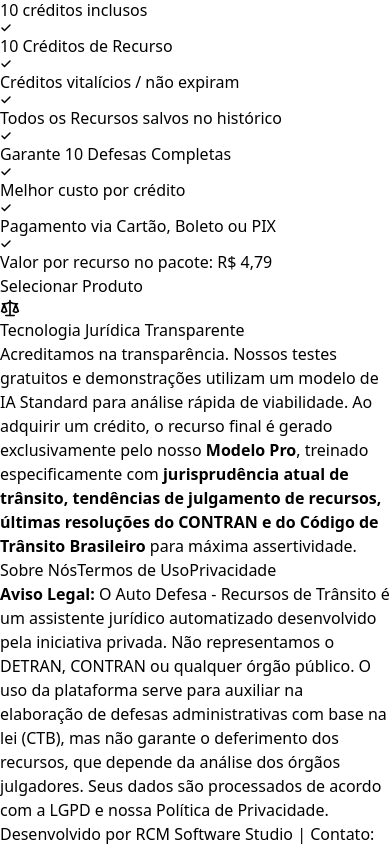
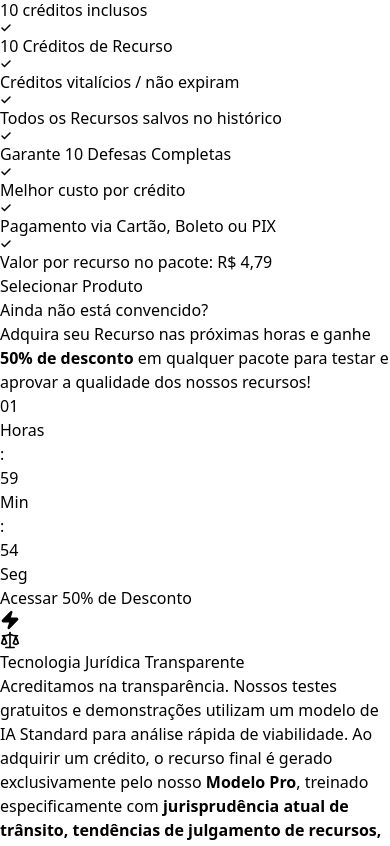
Before and after one commit to rodrigocvmd/auto-defesa, a React (Vite) app in the folder client/: page /pricing in a window 390 px wide. Shown: the part 2175-3021 px from the top of the page. Built offline with nearby package versions, Linux system fonts and the light colour scheme; no server answers.

Commit message:
feat: add countdown timer and 50% discount promotional route

```diff
--- a/client/src/App.jsx
+++ b/client/src/App.jsx
@@ -54,6 +54,7 @@ function App() {
               <Route path="/profile" element={<Profile />} />
               <Route path="/credit-success" element={<CreditSuccess />} />
               <Route path="/pricing" element={<Pricing />} />
+              <Route path="/pricing/discount" element={<Pricing />} />
               <Route path="/email-confirmation" element={<EmailConfirmation />} />
 
               {/* Rotas com parâmetro opcional para o fluxo de passos */}
--- a/client/src/pages/Pricing.jsx
+++ b/client/src/pages/Pricing.jsx
@@ -1,15 +1,16 @@
-import React, { useState } from "react";
+import React, { useState, useEffect } from "react";
 import MainLayout from "../layouts/MainLayout";
 import { Check, Shield, Zap, Star, Briefcase, FileText, Scale } from "lucide-react";
 import { useAuth } from "../contexts/AuthContext";
 import { api } from "../services/api";
-import { useNavigate, useSearchParams } from "react-router-dom";
+import { useNavigate, useSearchParams, useLocation } from "react-router-dom";
 import SEO from "../components/SEO";
 import ScrollReveal from "../components/ScrollReveal";
 
 const Pricing = () => {
 	const { currentUser } = useAuth();
 	const navigate = useNavigate();
+	const location = useLocation();
 	const [searchParams] = useSearchParams();
 	const [loadingId, setLoadingId] = useState(null);
 
@@ -18,18 +19,54 @@ const Pricing = () => {
 	const [guestEmail, setGuestEmail] = useState("");
 	const [guestEmailError, setGuestEmailError] = useState("");
 
+	const [timeLeft, setTimeLeft] = useState(null);
+	const [promoEnded, setPromoEnded] = useState(false);
+
+	const isDiscountRoute = location.pathname === "/pricing/discount";
 	const redirect = searchParams.get("redirect");
+
+	useEffect(() => {
+		const endTimeStr = localStorage.getItem("discountEndTime");
+		let endTime;
+		if (!endTimeStr) {
+			endTime = Date.now() + 2 * 60 * 60 * 1000;
+			localStorage.setItem("discountEndTime", endTime.toString());
+		} else {
+			endTime = parseInt(endTimeStr, 10);
+		}
+
+		const updateTimer = () => {
+			const now = Date.now();
+			const diff = endTime - now;
+			if (diff <= 0) {
+				setTimeLeft({ h: "00", m: "00", s: "00" });
+				setPromoEnded(true);
+			} else {
+				const h = String(Math.floor(diff / (1000 * 60 * 60))).padStart(2, "0");
+				const m = String(Math.floor((diff % (1000 * 60 * 60)) / (1000 * 60))).padStart(2, "0");
+				const s = String(Math.floor((diff % (1000 * 60)) / 1000)).padStart(2, "0");
+				setTimeLeft({ h, m, s });
+				setPromoEnded(false);
+			}
+		};
+
+		updateTimer();
+		const interval = setInterval(updateTimer, 1000);
+		return () => clearInterval(interval);
+	}, []);
 
 	// IMPORTANTE:
 	// O erro "No such price: 'prod_...'" ocorre porque você copiou o ID do PRODUTO (começa com prod_)
 	// ao invés do ID do PREÇO (começa com price_).
 	// No Dashboard da Stripe, vá em Produtos > Clique no produto > Role até "Preços" > Copie o ID que começa com 'price_'.
-	const PLANS = [
+	const BASE_PLANS = [
 		{
 			id: "price_1SxBbqRTHGPeccd9D66pZoXs", // Substitua pelo ID real price_...
+			discountId: "price_discount_expresso",
 			name: "Recurso Expresso",
 			price: "R$ 17,90",
 			originalPrice: "R$ 29,90",
+			discountPrice: "R$ 8,95",
 			credits: 1,
 			mode: "payment", // Pagamento Único
 			icon: <FileText size={24} />,
@@ -41,16 +78,18 @@ const Pricing = () => {
 				"Recurso para qualquer fase da Defesa",
 				"Ótimo valor por Recurso",
 				"Pagamento via Cartão, Boleto ou PIX",
-				"Valor por recurso no pacote: R$ 17,90"
+				"Valor por recurso no pacote: R$ 17,90",
 			],
 			recommended: false,
 			color: "gray",
 		},
 		{
 			id: "price_1SuFi7RTHGPeccd987NViaZP", // Substitua pelo ID real price_...
+			discountId: "price_discount_completa",
 			name: "Proteção Completa",
 			price: "R$ 27,90",
 			originalPrice: "R$ 49,90",
+			discountPrice: "R$ 13,95",
 			credits: 3,
 			mode: "payment", // Pagamento Único
 			icon: <Shield size={24} />,
@@ -63,16 +102,18 @@ const Pricing = () => {
 				"Garante as 3 fases da Defesa",
 				"Custo por Recurso reduzido",
 				"Pagamento via Cartão, Boleto ou PIX",
-				"Valor por recurso no pacote: R$ 9,30"
+				"Valor por recurso no pacote: R$ 9,30",
 			],
 			recommended: true,
 			color: "blue",
 		},
 		{
 			id: "price_1SuFiORTHGPeccd9HKTxjPO7", // Substitua pelo ID real price_...
+			discountId: "price_discount_profissional",
 			name: "Pacote Profissional",
 			price: "R$ 47,90",
 			originalPrice: "R$ 99,90",
+			discountPrice: "R$ 23,95",
 			credits: 10,
 			mode: "payment", // Pagamento Único
 			icon: <Briefcase size={24} />,
@@ -84,12 +125,24 @@ const Pricing = () => {
 				"Garante 10 Defesas Completas",
 				"Melhor custo por crédito",
 				"Pagamento via Cartão, Boleto ou PIX",
-				"Valor por recurso no pacote: R$ 4,79"
+				"Valor por recurso no pacote: R$ 4,79",
 			],
 			recommended: false,
 			color: "gray",
 		},
 	];
+
+	const PLANS = BASE_PLANS.map(plan => {
+		if (isDiscountRoute && !promoEnded) {
+			return {
+				...plan,
+				id: plan.discountId,
+				price: plan.discountPrice,
+				originalPrice: plan.price
+			};
+		}
+		return plan;
+	});
 
 	const handleSubscribe = async (plan) => {
 		if (!currentUser) {
@@ -224,18 +277,72 @@ const Pricing = () => {
 
 								<button
 									onClick={() => handleSubscribe(plan)}
-									disabled={!!loadingId}
+									disabled={!!loadingId || (isDiscountRoute && promoEnded)}
 									className={`w-full py-4 rounded-xl font-bold text-lg transition-all active:scale-95 ${
 										plan.recommended
 											? "bg-blue-600 text-white hover:bg-blue-700 shadow-lg shadow-indigo-300"
 											: "bg-blue-500 text-white hover:bg-blue-600 shadow-lg shadow-blue-50"
-									} ${loadingId && loadingId !== plan.id ? "opacity-50 cursor-not-allowed" : ""}`}>
-									{loadingId === plan.id ? "Processando..." : "Selecionar Produto"}
+									} ${loadingId && loadingId !== plan.id ? "opacity-50 cursor-not-allowed" : ""} ${(isDiscountRoute && promoEnded) ? "bg-gray-400 !text-gray-200 opacity-100 !shadow-none cursor-not-allowed" : ""}`}>
+									{loadingId === plan.id ? "Processando..." : ((isDiscountRoute && promoEnded) ? "Fim da promoção" : "Selecionar Produto")}
 								</button>
 							</div>
 						</ScrollReveal>
 					))}
 				</div>
+
+				{!isDiscountRoute && timeLeft && (
+					<ScrollReveal>
+						<div className="mt-16 bg-gradient-to-br from-indigo-900 via-blue-900 to-indigo-800 rounded-[2.5rem] p-8 md:p-12 shadow-2xl relative overflow-hidden border border-indigo-700">
+							{/* Decorative background elements */}
+							<div className="absolute top-0 right-0 -mt-10 -mr-10 w-40 h-40 bg-blue-500 rounded-full blur-[80px] opacity-30"></div>
+							<div className="absolute bottom-0 left-0 -mb-10 -ml-10 w-40 h-40 bg-purple-500 rounded-full blur-[80px] opacity-30"></div>
+
+							<div className="relative z-10 flex flex-col lg:flex-row items-center justify-between gap-10">
+								<div className="text-center lg:text-left max-w-2xl">
+									<h3 className="text-3xl font-black text-white mb-4">
+										Ainda não está convencido?
+									</h3>
+									<p className="text-blue-100 text-xl leading-relaxed">
+										Adquira seu Recurso nas próximas horas e ganhe <strong>50% de desconto</strong> em qualquer pacote para testar e aprovar a qualidade dos nossos recursos!
+									</p>
+								</div>
+
+								<div className="flex flex-col items-center gap-6 shrink-0 w-full lg:w-auto">
+									<div className="flex gap-4">
+										<div className="bg-white/10 backdrop-blur-md rounded-2xl p-4 w-20 text-center border border-white/20 shadow-xl">
+											<div className="text-3xl font-black text-white">{timeLeft.h}</div>
+											<div className="text-[11px] text-blue-200 uppercase font-bold tracking-widest mt-1">Horas</div>
+										</div>
+										<div className="text-white text-3xl font-black flex items-center mb-5">:</div>
+										<div className="bg-white/10 backdrop-blur-md rounded-2xl p-4 w-20 text-center border border-white/20 shadow-xl">
+											<div className="text-3xl font-black text-white">{timeLeft.m}</div>
+											<div className="text-[11px] text-blue-200 uppercase font-bold tracking-widest mt-1">Min</div>
+										</div>
+										<div className="text-white text-3xl font-black flex items-center mb-5">:</div>
+										<div className="bg-white/10 backdrop-blur-md rounded-2xl p-4 w-20 text-center border border-white/20 shadow-xl relative overflow-hidden">
+											<div className="text-3xl font-black text-white">{timeLeft.s}</div>
+											<div className="text-[11px] text-blue-200 uppercase font-bold tracking-widest mt-1">Seg</div>
+											{/* Subtle pulse animation for seconds */}
+											<div className="absolute inset-0 bg-white/5 animate-pulse"></div>
+										</div>
+									</div>
+
+									<button
+										onClick={() => navigate("/pricing/discount")}
+										disabled={promoEnded}
+										className={`w-full py-4 px-8 rounded-2xl font-black text-lg transition-all shadow-xl active:scale-95 flex justify-center items-center gap-2 ${promoEnded ? 'bg-gray-500 text-gray-300 cursor-not-allowed border border-gray-400' : 'bg-gradient-to-r from-yellow-400 to-yellow-300 text-yellow-900 hover:from-yellow-300 hover:to-yellow-200 border border-yellow-200 shadow-yellow-500/30 hover:shadow-yellow-500/50 hover:-translate-y-1'}`}
+									>
+										{promoEnded ? "Fim da promoção" : (
+											<>
+												Acessar 50% de Desconto <Zap size={20} className="text-yellow-700" fill="currentColor" />
+											</>
+										)}
+									</button>
+								</div>
+							</div>
+						</div>
+					</ScrollReveal>
+				)}
 
 				<ScrollReveal>
 					<div className="mt-10 md:mt-14 bg-gray-50 p-8 md:py-8 rounded-3xl border border-gray-200">
```
Also changed, not shown: 1 other file (tests, documents, lock files or other folders).
